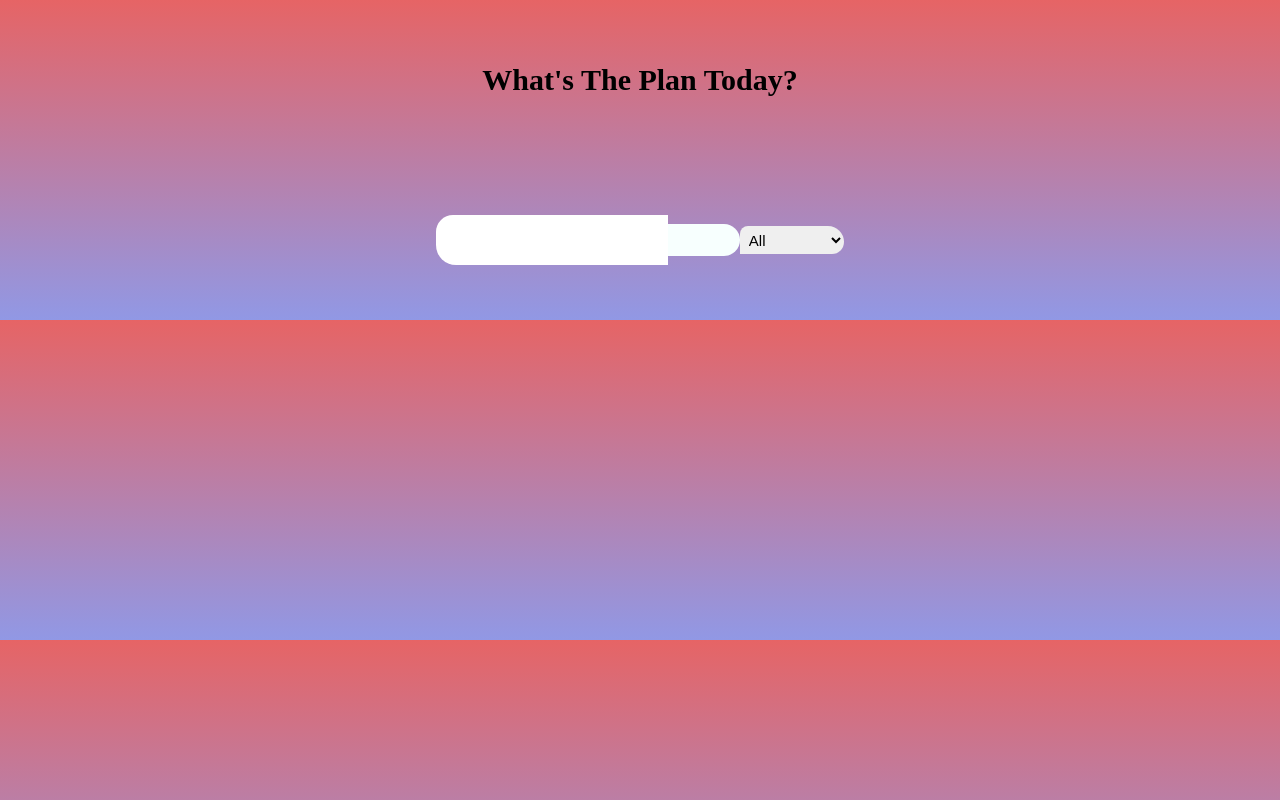
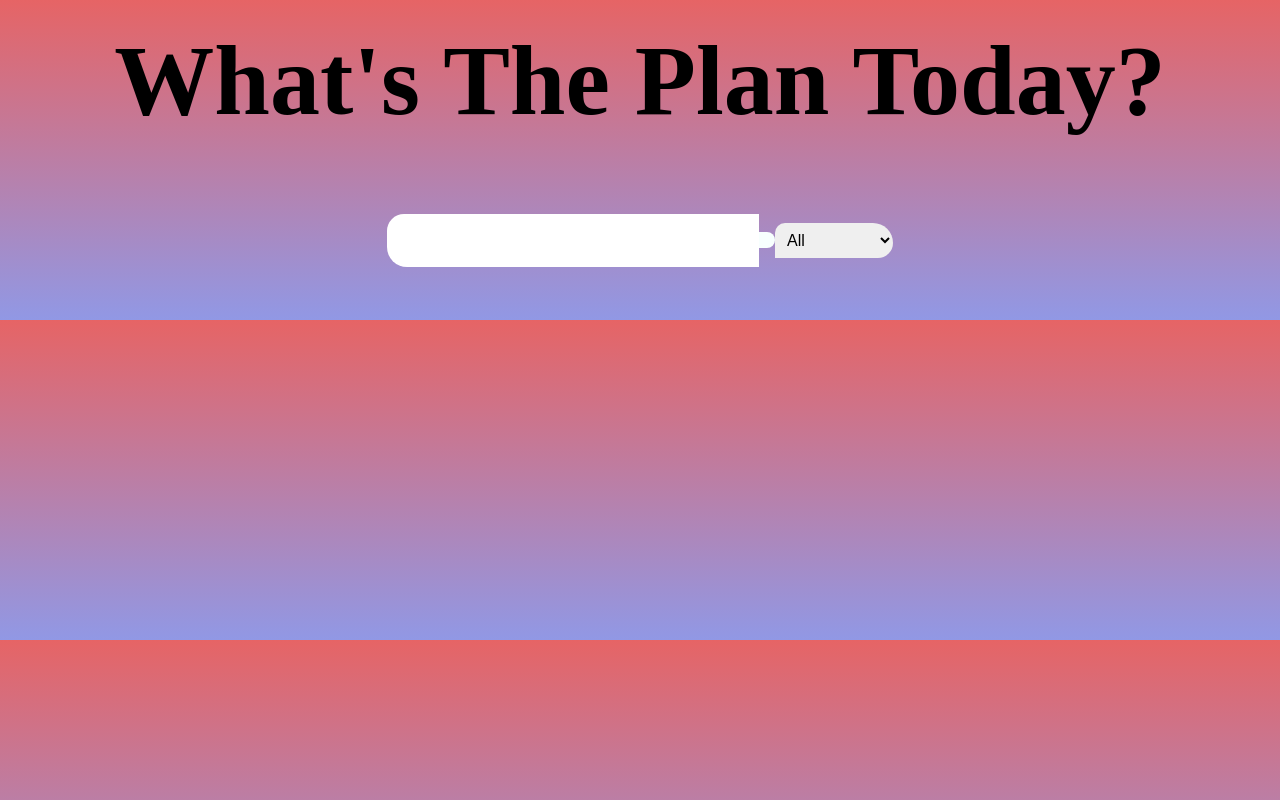
Before and after one commit to Bfatima25/todolist-Bushra-Fatima, a React (Create React App) app: page / in a window 1280 px wide. Built offline with nearby package versions, Linux system fonts and the light colour scheme; the HTML template or start-up script is replaced by a standard one.

Commit message:
fixed few errors and edited some more

```diff
--- a/src/App.css
+++ b/src/App.css
@@ -8,7 +8,7 @@ body {
   background: linear-gradient(#e66465, #9198e5);
 }
 header {
-  font-size: 2em;
+  font-size: 50px;
   font-family: 'Playfair Display', serif;
 }
 header,
@@ -106,7 +106,7 @@ form button:hover {
 }
 
 /* MEDIA QUERIES */
-@media all and (max-width: 320px) {
+/*@media all and (max-width: 320px) {
   header {
     font-size: 9px;
     justify-content: center;
@@ -153,4 +153,4 @@ form button:hover {
     font-size: 15px;
     width: 13vh;
   }
-}
+}*/
--- a/src/App.js
+++ b/src/App.js
@@ -19,10 +19,10 @@ function App() {
   const filterHandler = () => {
     switch (status) {
       case 'completed':
-        setFilteredDoslist(doslist.filter(dolist => dolist.completed === true));
+        setFilteredDoslist(doslist.filter((dolist) => dolist.checked === true));
         break;
       case 'incomplete':
-        setFilteredDoslist(doslist.filter(dolist => dolist.completed === false));
+        setFilteredDoslist(doslist.filter((dolist) => dolist.completed === false));
         break;
       default:
         setFilteredDoslist(doslist);
--- a/src/Components/ToDoList.js
+++ b/src/Components/ToDoList.js
@@ -5,7 +5,7 @@ function ToDoList ({ doslist, setDolist, filteredDoslist }) {
     return (
         <div className="dolist-container">
             <ul className="todo-list">
-                {doslist.map((dolist) => (
+                {filteredDoslist.map((dolist) => (
                     <DoList dolist={dolist} doslist={doslist} setDolist={setDolist} key={dolist.id} text={dolist.text} />
                 ))}
             </ul>
```
